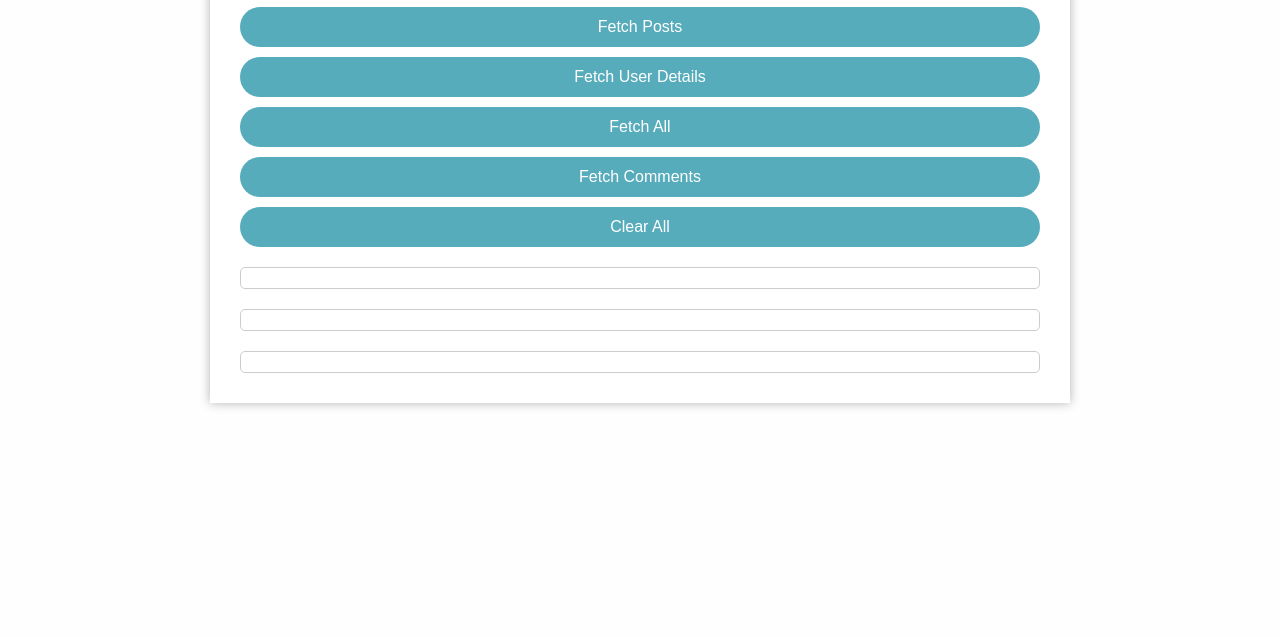
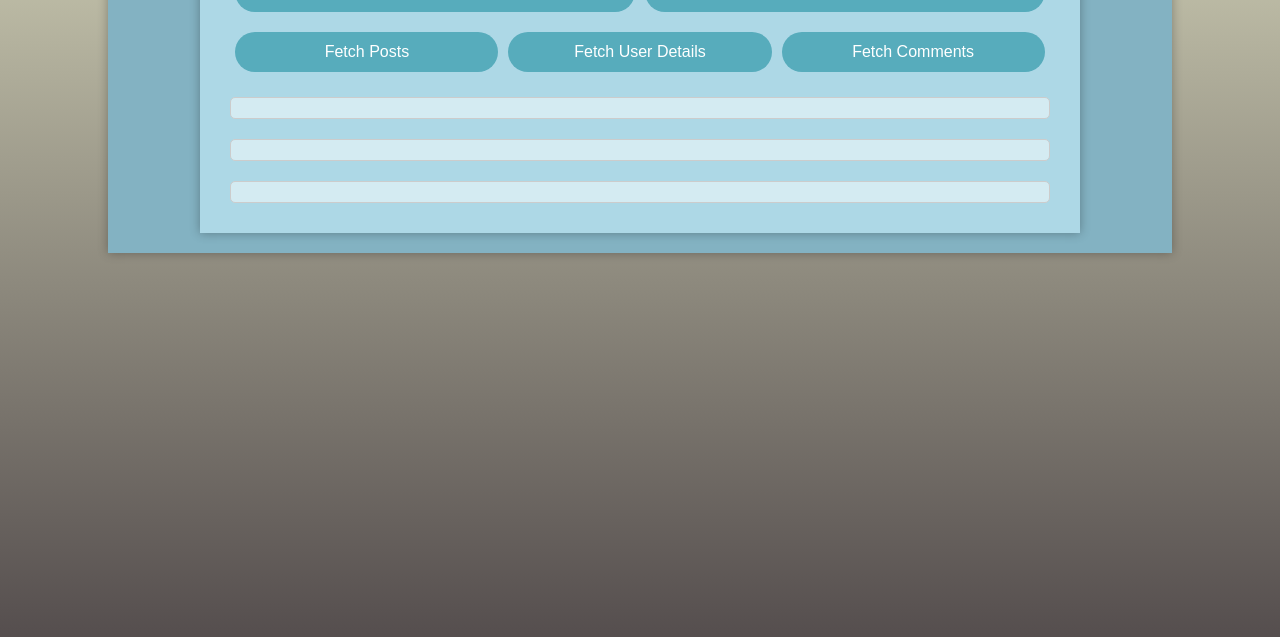
Before and after one commit to aprv-0/REST-API, a plain HTML site: page index.html in a window 1280 px wide. Shown: the part 163-800 px from the top of the page. Drawn offline with Linux system fonts and the light colour scheme.

Commit message:
final1_uupdate

```diff
--- a/index.html
+++ b/index.html
@@ -7,17 +7,26 @@
     <link rel="stylesheet" href="style.css">
 </head>
 <body>
+    <div class="outer-container">
         <div class="container">
-        <h1>Fetch Data</h1>
+            <h1>Data Fetcher</h1>
+            <!-- Fetch All and Clear All buttons in one line -->
+            <div class="button-row">
+                <button id="fetch-all" class="fetch-button">Fetch All</button>
+                <button id="clear-all" class="fetch-button">Clear All</button>
+            </div>
+            <!-- Other buttons on the next line -->
+            <div class="button-row">
                 <button id="fetch-posts" class="fetch-button">Fetch Posts</button>
                 <button id="fetch-user-details" class="fetch-button">Fetch User Details</button>
-        <button id="fetch-all" class="fetch-button">Fetch All</button>
                 <button id="fetch-comments" class="fetch-button">Fetch Comments</button>
-        <button id="clear-all" class="fetch-button">Clear All</button>
+            </div>
 
+            <!-- Containers for displaying fetched data -->
             <div id="posts-container" class="data-container"></div>
             <div id="user-details-container" class="data-container"></div>
             <div id="comments-container" class="data-container"></div>
+        </div>
     </div>
 
     <script src="index.js"></script>
--- a/style.css
+++ b/style.css
@@ -1,26 +1,53 @@
+html {
+    width: 100%;
+    height: 100%;
+}
+
 body {
+    display: flex;
+    justify-content: center;
+    align-items: center;
     font-family: Arial, Helvetica, sans-serif;
-    background-color: rgba(254, 254, 254, 0.511);
+    background-image: linear-gradient(to top, rgb(85, 78, 78), rgb(212, 212, 185));
     margin: 0;
     padding: 0;
 }
 
+.outer-container {
+    display: flex;
+    justify-content: center;
+    align-items: center;
+    width: 80%;
+    max-width: 1200px;
+    padding: 20px;
+    background-color: rgb(131, 178, 194);
+    box-shadow: 0 0 10px rgba(0, 0, 0, 0.3);
+}
+
 .container {
-    max-width: 800px;
-    margin: 60px auto;
+    width: 80%;
     padding: 30px;
-    background: white;
-    box-shadow:  0 0 10px rgba(0, 0, 0, 0.3);
+    background-color: lightblue;
+    box-shadow: 0 0 10px rgba(0, 0, 0, 0.3);
 }
 
 h1 {
     text-align: center;
 }
 
+.button-row {
+    display: flex;
+    justify-content: space-between;
+    margin-bottom: 10px;
+}
+
+.button-row + .button-row {
+    margin-top: 10px;
+}
+
 .fetch-button {
-    display: block;
-    width: 100%;
-    margin-bottom: 10px;
+    flex: 1;
+    margin: 5px;
     padding: 11px;
     font-size: 16px;
     cursor: pointer;
@@ -28,6 +55,7 @@ h1 {
     border-radius: 25px;
     background-color: rgb(87, 172, 188);
     color: white;
+    text-align: center;
 }
 
 .fetch-button:hover {
@@ -39,8 +67,10 @@ h1 {
     padding: 10px;
     border: 1px solid #ccc;
     border-radius: 5px;
+    background-color: rgba(254, 254, 254, 0.466);
 }
 
-.post {
+.post, .user, .comment {
     border-bottom: 1px solid black;
+    padding: 10px;
 }
```
Lines whose indentation alone changed are shown as unchanged.
